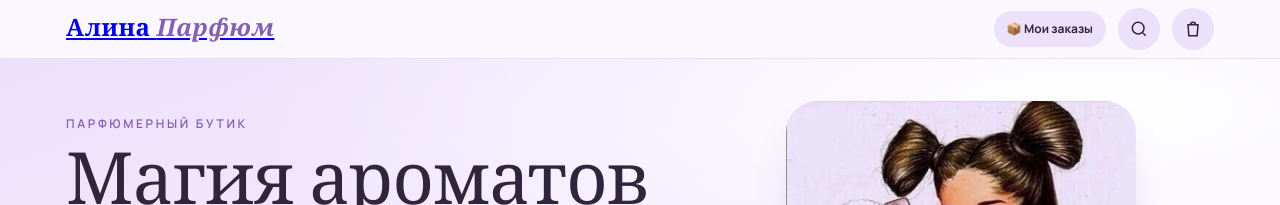
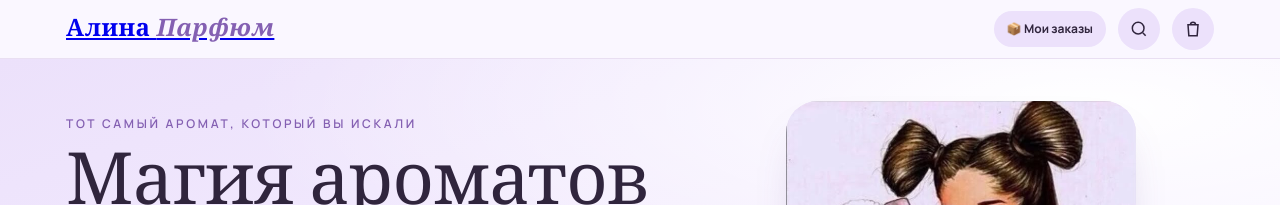
Before and after one commit to belinskogo245-lgtm/alina-parfum, a plain HTML site: page index.html in a window 1280 px wide. Shown: the top 205 px of the page. Drawn offline with nearby package versions, Linux system fonts and the light colour scheme.

Commit message:
Add tagline above Alina Parfum homepage heading

```diff
--- a/index.html
+++ b/index.html
@@ -188,7 +188,7 @@ form input:focus,form select:focus,form textarea:focus{border-color:var(--rose-d
 
 <section class="hero"><div class="wrap">
   <div>
-    <div class="eyebrow">Парфюмерный бутик</div>
+    <div class="eyebrow">Тот самый аромат, который вы искали</div>
     <h1>Магия ароматов <em>от Алины</em></h1>
     <p>Селективная, нишевая и арабская парфюмерия. Берите один флакон для себя или несколько — в подарок.</p>
     <a class="btn" href="#catalog">Смотреть каталог</a>
```
